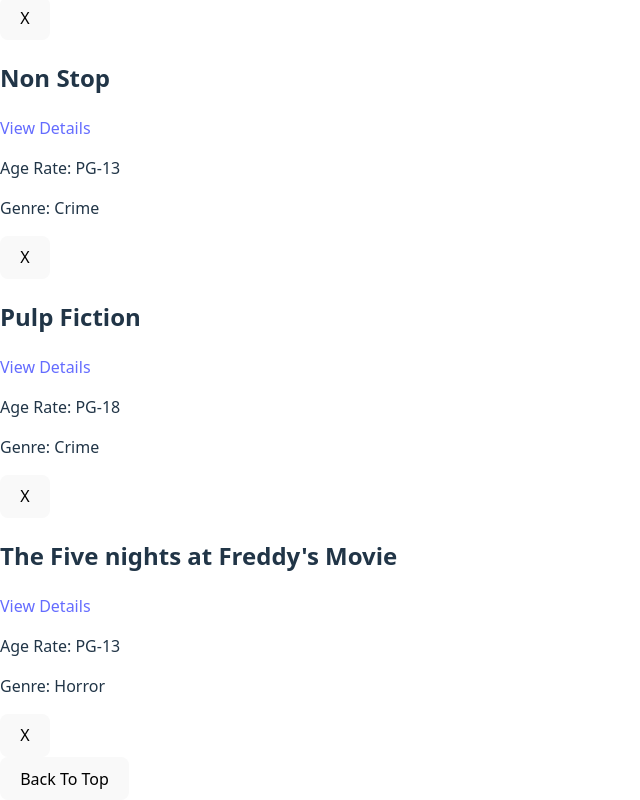
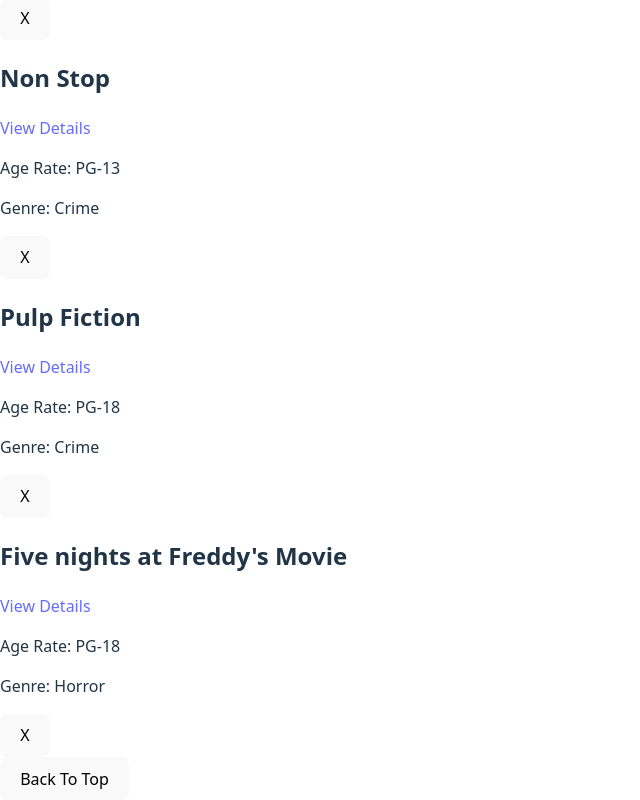
Before and after one commit to erik-per-lidstrom/Movie-night-planer, a React (Vite) app: page / in a window 1280 px wide. Shown: the part 372-1172 px from the top of the page, without its empty margins (0-640 px from the left). Built offline with nearby package versions, Linux system fonts and the light colour scheme.

Commit message:
fixed small things

```diff
--- a/src/data/movies.ts
+++ b/src/data/movies.ts
@@ -7,6 +7,7 @@
     title: "Inception",
     genre: "Science Fiction",
   },
+
   {
     id: "2",
     title: "Non Stop",
@@ -21,8 +22,8 @@
   },
   {
     id: "4",
-    title: "The Five nights at Freddy's Movie",
-    ageRate: "PG-13",
+    title: "Five nights at Freddy's Movie",
+    ageRate: "PG-18",
     genre: "Horror",
   },
 ];
```
